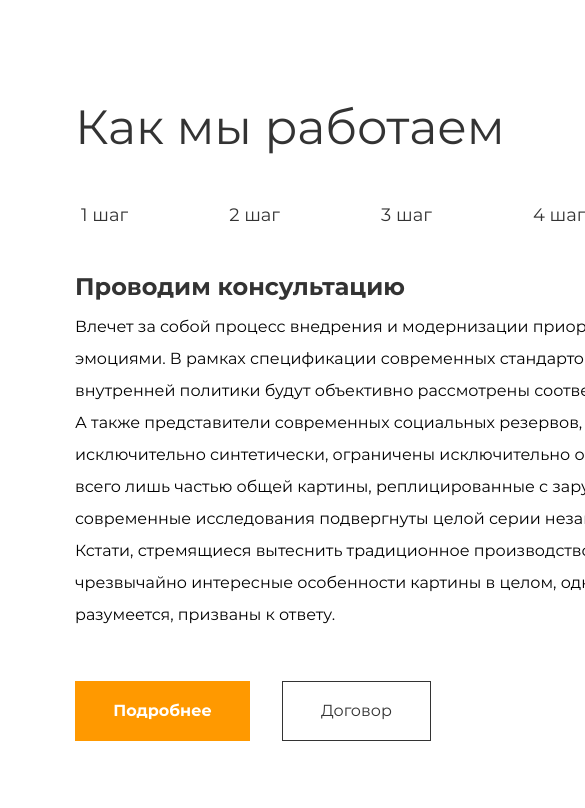
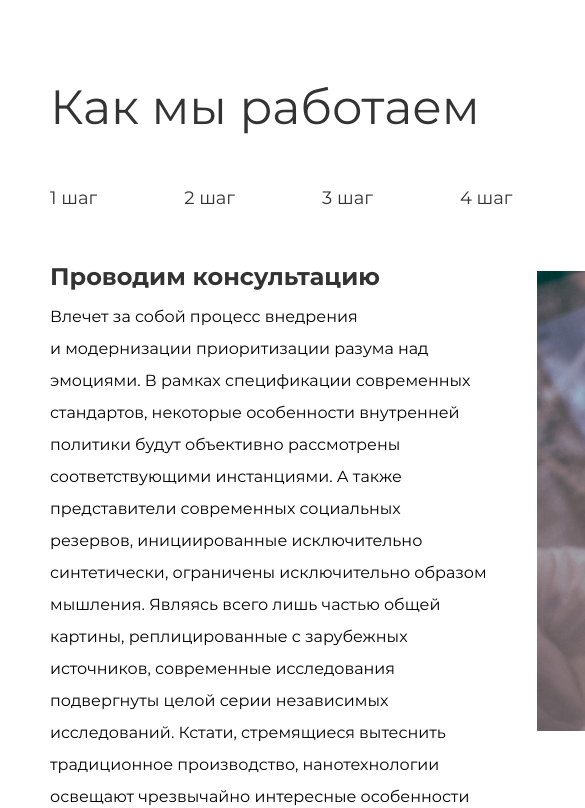
Before and after one commit to MrMikeRom/Evclid, a plain HTML site: page index.html in a window 390 px wide. Shown: the part 3264-4072 px from the top of the page, 585 px wide, since content can reach past the window. Drawn offline with nearby package versions, Linux system fonts and the light colour scheme.

Commit message:
made adaptive section - schedule

```diff
--- a/css/media.css
+++ b/css/media.css
@@ -90,6 +90,7 @@
     .about-us {
         padding-right: 35px;
         padding-left: 49px;
+        margin-bottom: 80px;
     }
 
     .about-us__title {
@@ -148,9 +149,38 @@
 
 
     /* <------ РАЗДЕЛ "РАСПИСАНИЕ" / "schedule" ------> */
+    .schedule {
+        padding: 0 50px;
+    }
 
+    .schedule__title {
+        margin-bottom: 53px;
+    }
 
+    .schedule__step {
+        margin-left: -6px;
+        margin-right: 77px;
+    }
 
+    .schedule__consultation {
+        max-width: 924px;
+        margin-top: 52px;
+    }
+
+    #tab-btn-1:checked ~ #content-1,
+    #tab-btn-2:checked ~ #content-2,
+    #tab-btn-3:checked ~ #content-3,
+    #tab-btn-4:checked ~ #content-4 {
+        gap: 50px;
+    }
+
+    .consultation__text {
+        margin-bottom: 24px;
+    }
+
+    .consultation__left-block {
+        max-width: 437px;
+    }
     /* <---------- X ----------> */
 
 
--- a/index.html
+++ b/index.html
@@ -225,8 +225,12 @@
                         </div>
                     </div>
 
-                    <div class="consultation__img"><img src="/assets/img/tab-1-img.png"
-                            alt="People at work in the office"></div>
+                    <div class="consultation__img">
+                        <picture>
+                            <source srcset="/assets/img/tab-1-img2.png" media="(min-width: 1024px)" />
+                            <img src="/assets/img/tab-1-img.png" alt="People at work in the office">
+                        </picture>
+                    </div>
                 </div>
 
                 <div class="schedule__consultation tab-content" id="content-2">
```
Also changed, not shown: assets/img/tab-1-img2.png (added).
